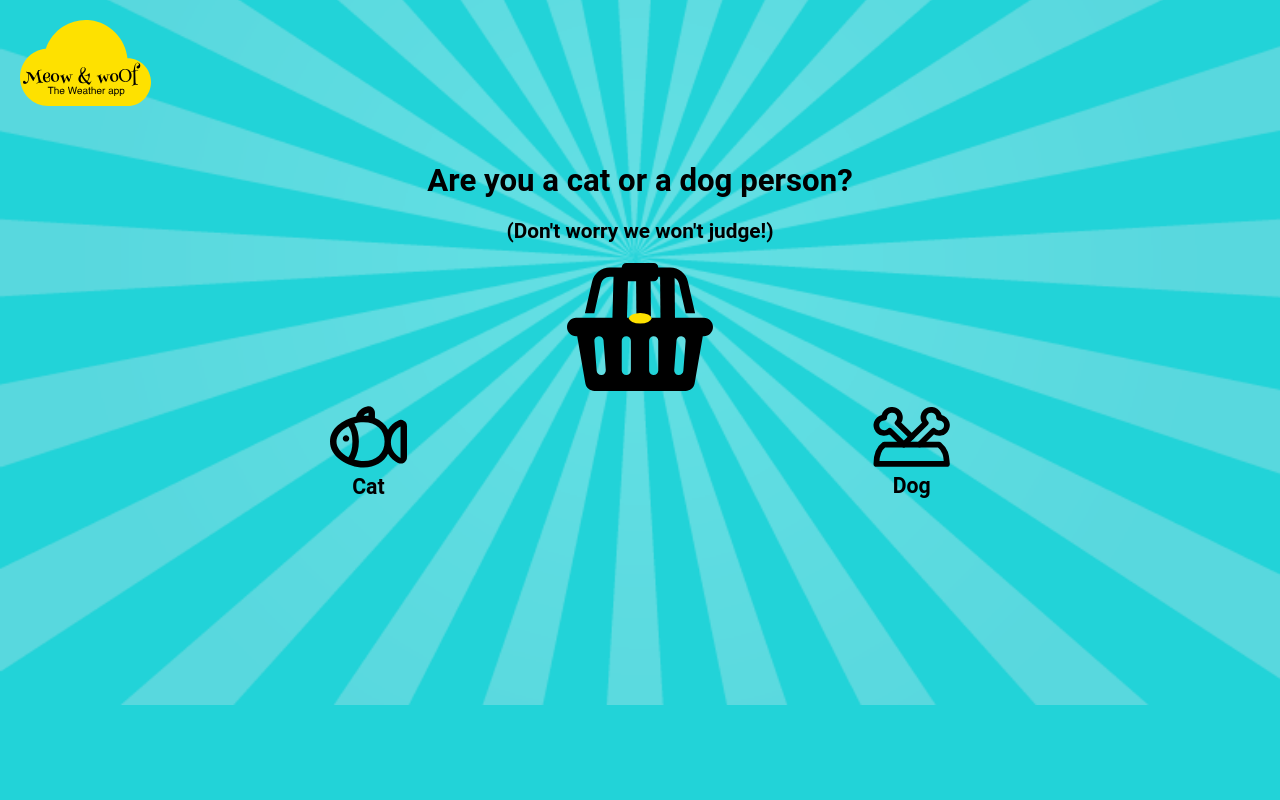
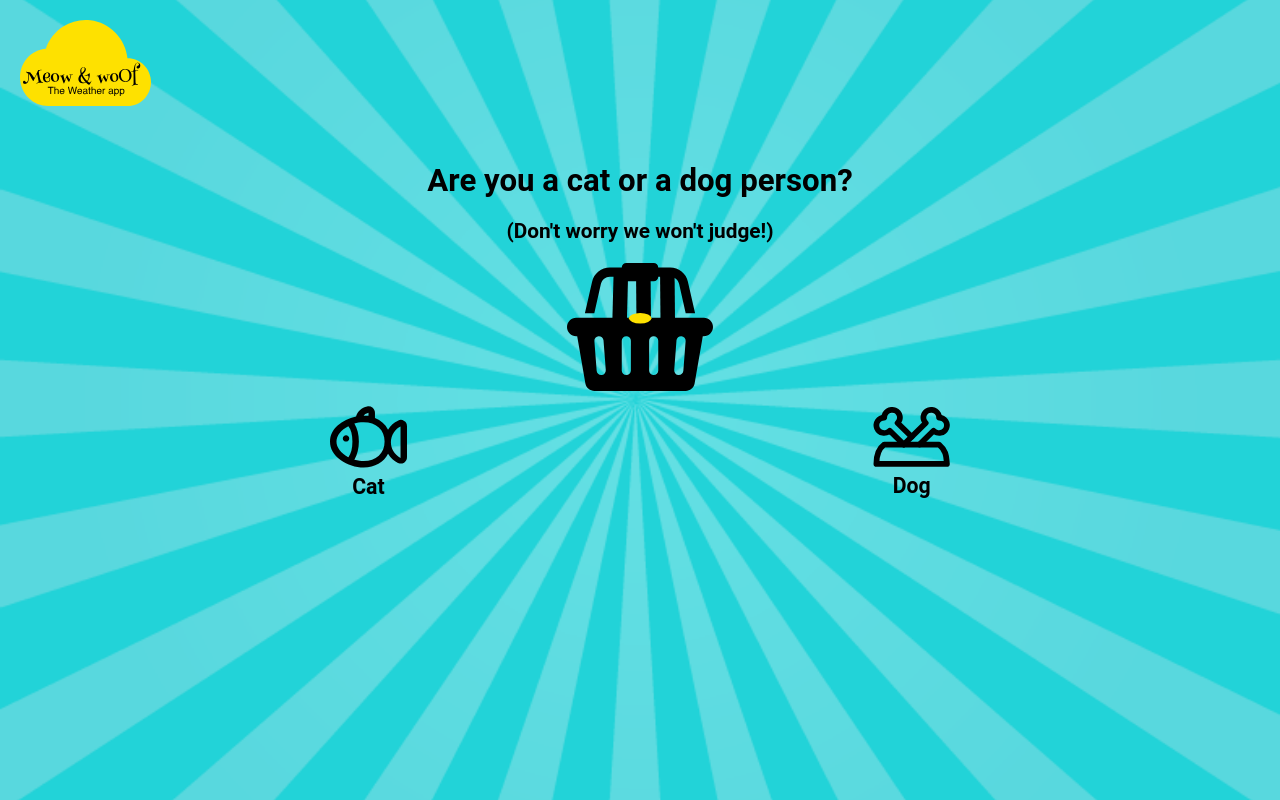
Before and after one commit to Judithlourde/The-Weather-App, a Vue app: page / in a window 1280 px wide. Built offline with nearby package versions, Linux system fonts and the light colour scheme; no server answers.

Commit message:
Add more styling

```diff
--- a/src/components/DogPage.vue
+++ b/src/components/DogPage.vue
@@ -33,13 +33,13 @@ import Weather from './Weather.vue';
     }
 
     .dog-idea {
-        margin-top: var(--top-small);
+        /* margin-top: var(--top-small); */
         display: flex;
         flex-direction: column;
-        justify-content: center;
+        /* justify-content: space-between; */
         align-items: center;
         width: 100%;
-        /* height: 300px; */
+        /* height: 200px; */
     }
 
     .dog-idea figure img {
--- a/src/style/style.css
+++ b/src/style/style.css
@@ -7,5 +7,5 @@ body {
     background-position: center;
     background-repeat: no-repeat;
     background-size: cover;
-    /* z-index: -9000; */
+	height: 100vh;
 }
```
